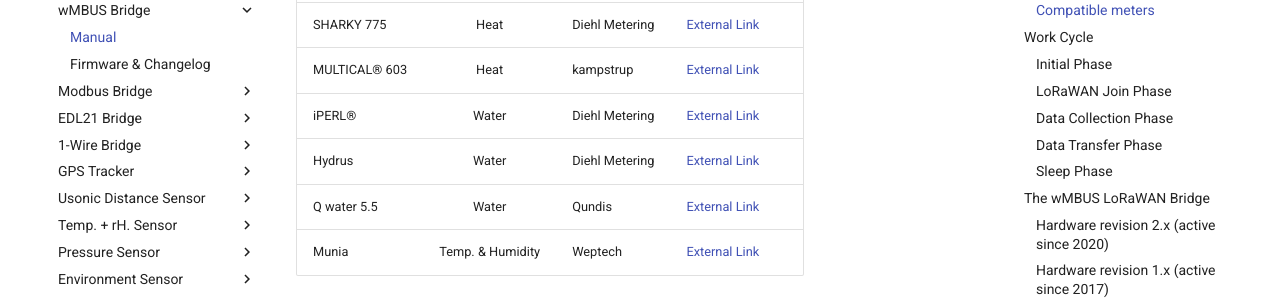
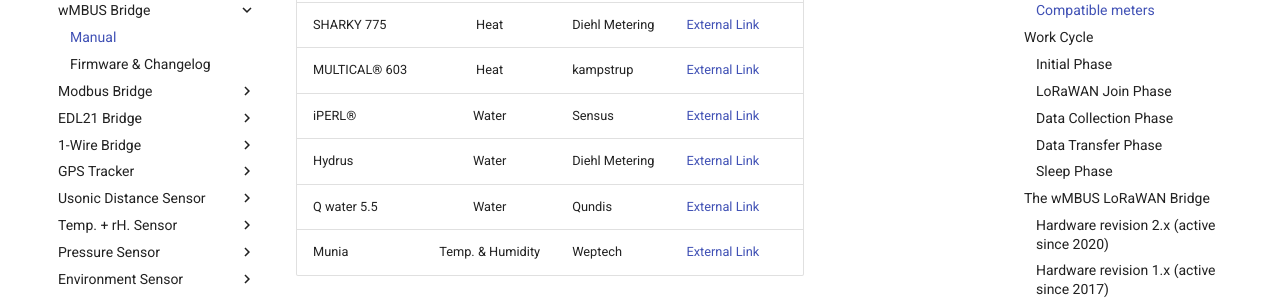
Before and after one commit to Lobaro/docs, an MkDocs documentation site: the page built from docs/lorawan-sensors/wmbus-lorawan/index.md, in a window 1280 px wide and 900 px high, scrolled down 1920 px. Shown: the part 152-452 px from the top of the window. Built offline with MkDocs 1.6.1 and Material for MkDocs 9.7.7, drawn with Linux system fonts in a browser that asks for light colours; a script that is not in the unit is left out; comment, search, counter and statistics services are not loaded.

Commit message:
fix typo

```diff
--- a/docs/lorawan-sensors/wmbus-lorawan/index.md
+++ b/docs/lorawan-sensors/wmbus-lorawan/index.md
@@ -55,7 +55,7 @@
 | Sontex 868 | Heat cost             | Sontex        | [External Link](https://sontex.eu/product_category/heizkostenverteilern-de/){: target="_blank"}  |
 | SHARKY 775 | Heat             | Diehl Metering         | [External Link](https://www.diehl.com/metering/en/portfolio/thermal-energy-metering/){: target="_blank"}  |
 | MULTICAL® 603 | Heat          | kampstrup       | [External Link](https://www.kamstrup.com/en-en/heat-solutions/heat-meters/multical-603){: target="_blank"}  |
-| iPERL® | Water             | Diehl Metering         | [External Link](https://sensus.com/products/iperl-international/){: target="_blank"}  |
+| iPERL® | Water             | Sensus        | [External Link](https://sensus.com/products/iperl-international/){: target="_blank"}  |
 | Hydrus | Water              | Diehl Metering         | [External Link](https://www.diehl.com/metering/us/en/hydrus/){: target="_blank"}  |
 | Q water 5.5 | Water         | Qundis       | [External Link](https://qundis.com/products/water-meters/){: target="_blank"}  |
 | Munia | Temp. & Humidity              | Weptech         | [External Link](https://www.weptech.de/en/wireless-m-bus/humidity-temperature-sensor-munia.html){: target="_blank"}  |
```
